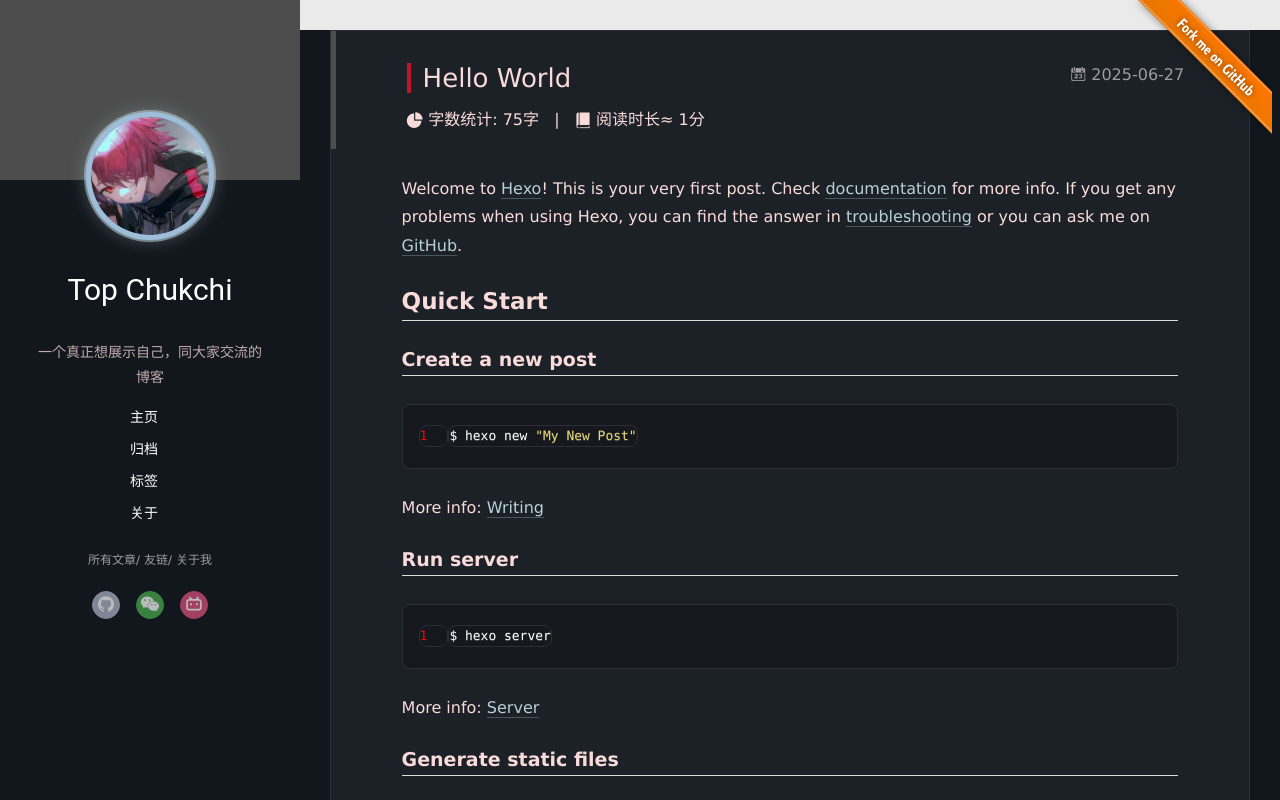
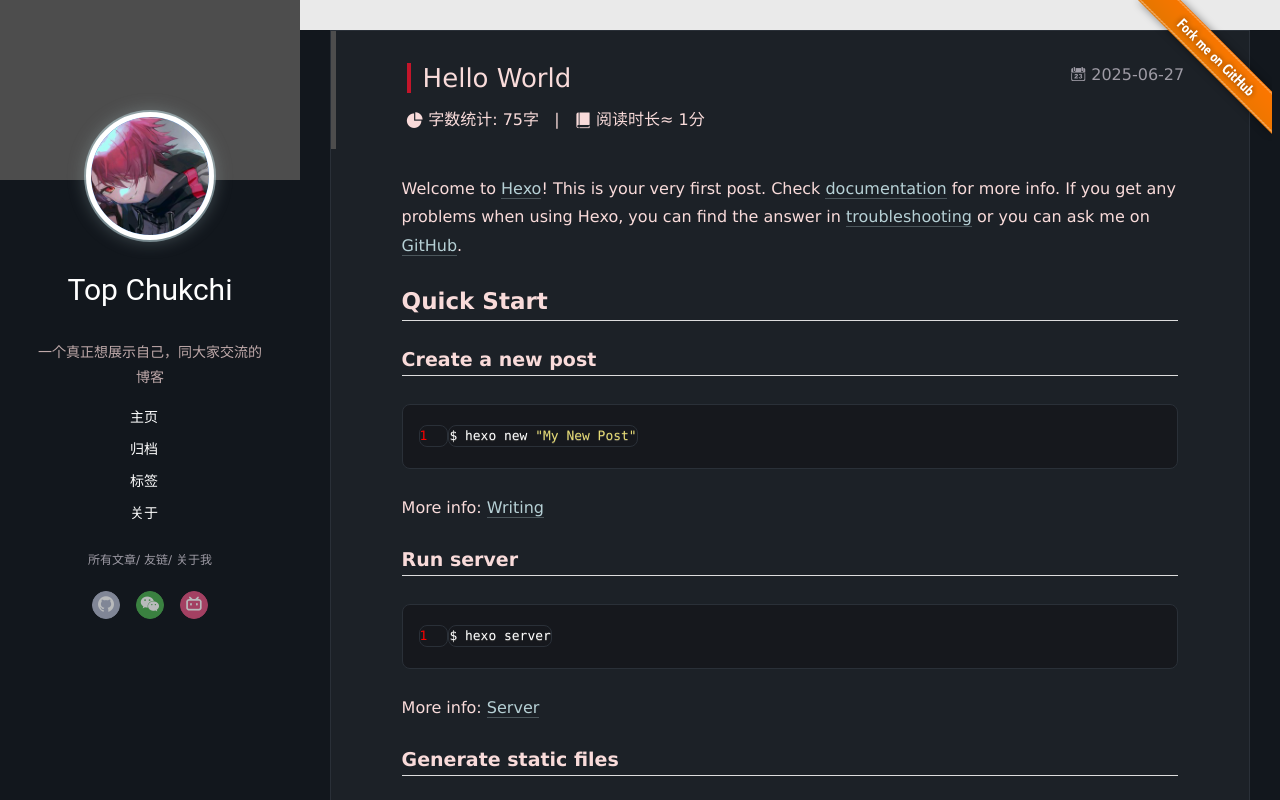
Before and after one commit to TimDuncan9616/TimDuncan9616.github.io, a plain HTML site: page 2025/06/27/hello-world/index.html in a window 1280 px wide. Drawn offline with Linux system fonts and the light colour scheme; some packages are replaced by stand-ins of ours; no server answers; a script that the page names is missing.

Commit message:
Site updated: 2026-09-28 10:09:17

```diff
--- a/2025/06/27/hello-world/index.html
+++ b/2025/06/27/hello-world/index.html
@@ -229,11 +229,6 @@
       padding-left: 12px;
     }
     /* ============== 深色主题结束 ============== */
-    /* 头像外圈改成冰青细环，去掉主题默认的 5px 白边 */
-    .left-col #header .profilepic,
-    .profilepic {
-      border-color: rgba(182, 208, 213, .45) !important;
-    }
   </style>
 
 
```
Also changed, not shown: about/index.html (+0 -5 lines), archives/2025/06/index.html (+0 -5 lines), archives/2025/index.html (+0 -5 lines), archives/index.html (+0 -5 lines), index.html (+0 -5 lines), tags/index.html (+0 -5 lines).
